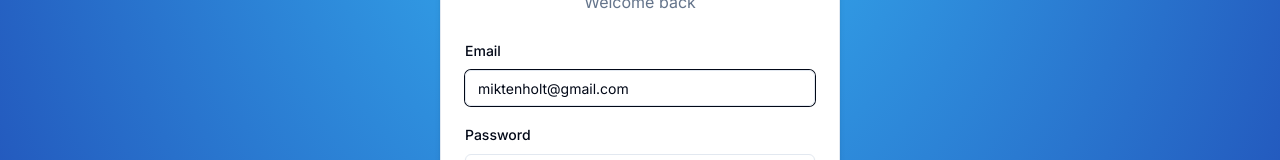
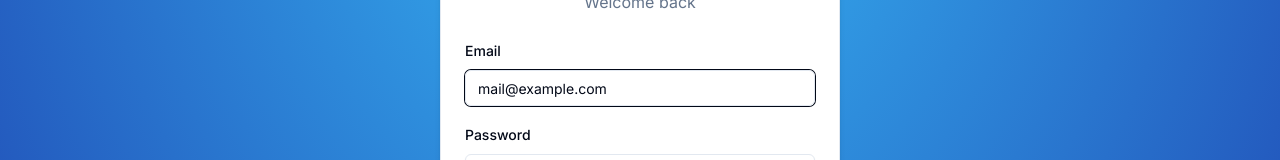
Before and after one commit to tech-mik/next-auth, a Next.js app: page /auth/login in a window 1280 px wide. Shown: the part 226-386 px from the top of the page. Built offline with nearby package versions, Linux system fonts and the light colour scheme; no server answers.

Commit message:
Set values of login field to a test account

```diff
--- a/components/auth/login-form.tsx
+++ b/components/auth/login-form.tsx
@@ -40,7 +40,7 @@ export const LoginForm = () => {
     resolver: zodResolver(LoginSchema),
     defaultValues: {
       // Omdat je de type hebt geinfered hierboven, heb je hieronder autocomplete
-      email: 'miktenholt@gmail.com',
+      email: 'mail@example.com',
       password: '123456',
       code: '',
     },
```
